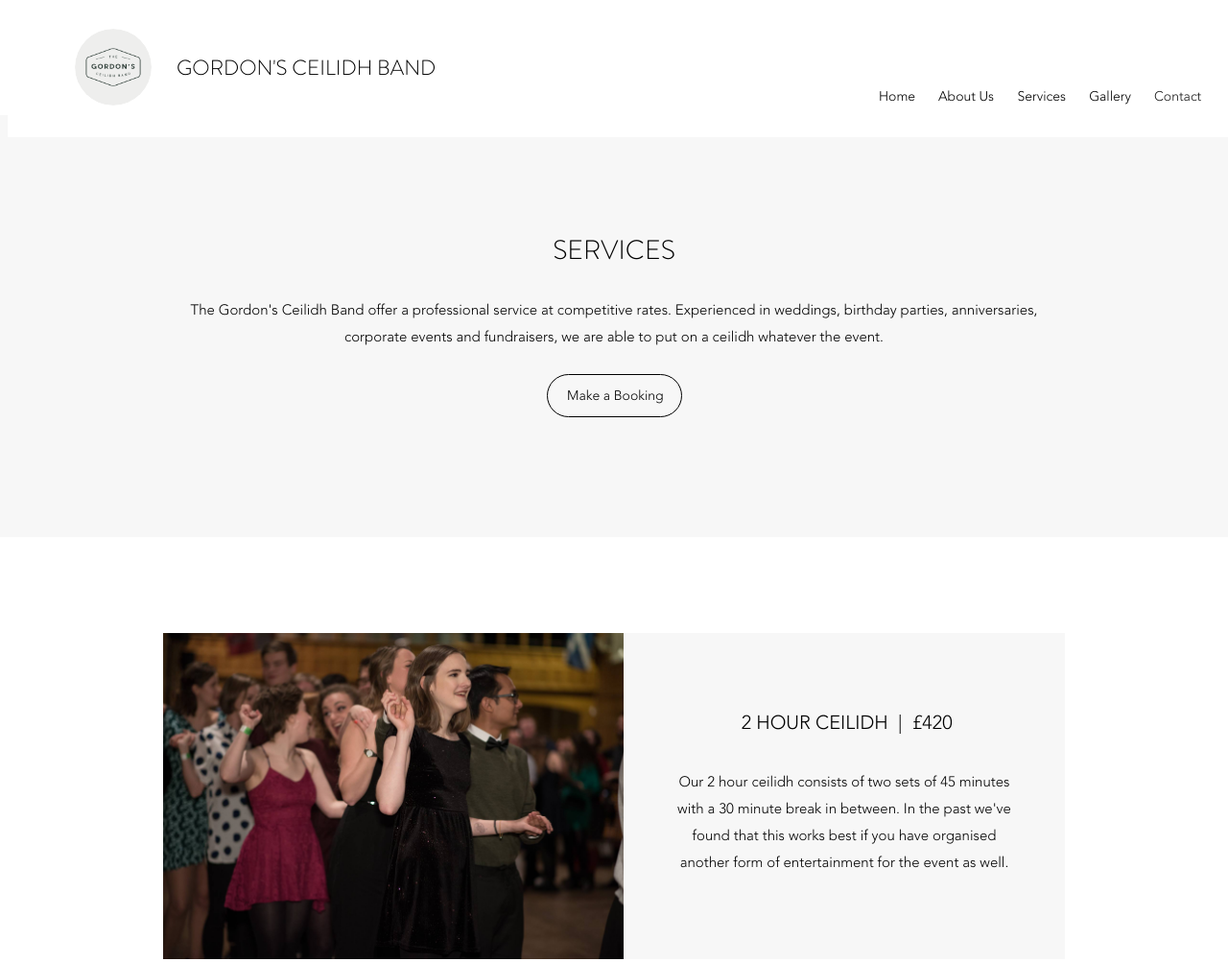
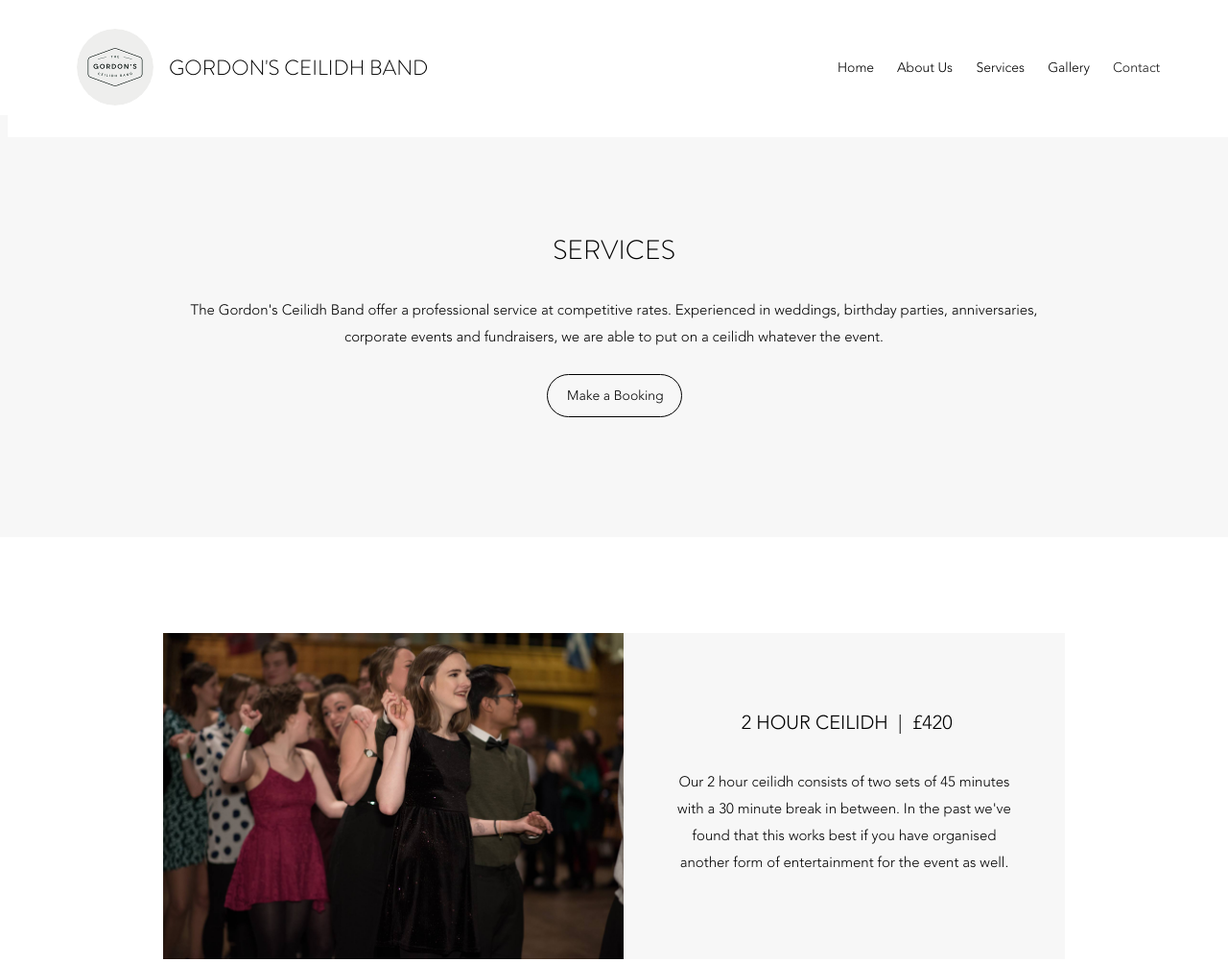
Before and after one commit to gordonsceilidhband/gordonsceilidhband.github.io, a plain HTML site: page services2.html in a window 1280 px wide. Shown: the top 1003 px of the page at 96% size. Drawn offline with Linux system fonts and the light colour scheme.

Commit message:
Services

```diff
--- a/services2.html
+++ b/services2.html
@@ -75,6 +75,7 @@
            <div class="hc1_bg-center"></div>
         </div>
         <div id="SITE_HEADERinlineContent" class="hc1inlineContent">
+
            <section style="min-width: 860px; position: absolute; margin-left: 0px; top: 30px; height: 83px; left: 0px; width: 100%;" data-responsive="true" class="strc1" id="comp-jjhsglqw">
               <div style="position: absolute; top: 0px; width: calc(100% - 120px); height: 100%; overflow: hidden; pointer-events: none; left: 0px; right: 0px; min-width: 980px; clip: rect(0px, 1320px, 83px, 0px);" data-page-id="masterPage" data-enable-video="true" data-bg-effect-name="BackgroundParallax" data-media-type="" data-media-video-type="" data-render-fixed-position="true" data-use-clip-path="" data-needs-clipping="true" class="strc1balata" id="comp-jjhsglqwbalata">
                  <div style="width:100%;height:100%;background-color:transparent;top:0;position:fixed" class="bgColor" id="comp-jjhsglqwbalatabgcolor">
@@ -91,10 +92,10 @@
                        </div>
                        <div style="position:relative;left:0;right:0;top:0;bottom:0" id="comp-jjhsglqw1inlineContentParent" class="style-jjhsgltn3inlineContentParent">
                           <div id="comp-jjhsglqw1inlineContent" class="style-jjhsgltn3inlineContent" style="width:100%;position:absolute;top:0;bottom:0">
-                               <div style="left: 10px; position: absolute; margin-left: calc((100% - 393px) * 0); top: 0px; width: 80px; height: 80px;" data-exact-height="80" data-content-padding-horizontal="0" data-content-padding-vertical="0" title="" class="style-jjkn016b" id="comp-jjhsglqw2">
+                             <div style="left: 12px; position: absolute; margin-left: calc((100% - 393px) * 0); top: 0px; width: 80px; height: 80px;" data-exact-height="80" data-content-padding-horizontal="0" data-content-padding-vertical="0" title="" class="style-jjkn016b" id="comp-jjhsglqw2">
                                 <a style="cursor: pointer; width: 80px; height: 80px;" href="https://gordonsceilidhband.github.io" target="_self" id="comp-jjhsglqw2link" class="style-jjkn016blink">
                                   <div data-style="" class="style-jjkn016bimg" id="comp-jjhsglqw2img" style="position: relative; width: 80px; height: 80px;">
-                                      <img id="comp-jjhsglqw2imgimage" alt="" data-type="image" src="images/favicon.png" style="width: 80px; height: 80px; object-fit: cover;">
+                                    <img id="comp-jjhsglqw2imgimage" alt="GCB HD.png" data-type="image" src="./images/headerlogo.png" style="width: 80px; height: 80px; object-fit: cover;">
                                   </div>
                                 </a>
                              </div>
@@ -104,7 +105,7 @@
                                 .style-jjkn016bimg {border-radius:50%;overflow:hidden;}
                                 .style-jjkn016bimgimage {position:static;box-shadow:#000 0 0 0;user-select:none;}
                              </style>
-                               <div data-packed="true" style="left: 116px; width: 279px; position: absolute; margin-left: calc((100% - 393px) * 0); top: 25px;" class="txtNew" id="comp-jjhsglqw3">
+                             <div data-packed="true" style="left: 108px; width: 279px; position: absolute; margin-left: calc((100% - 393px) * 0); top: 25px;" class="txtNew" id="comp-jjhsglqw3">
                                 <h2 class="font_0" style="line-height:1.41em;"><span class="color_15"><span style="text-decoration:none;"><a href="https://gordonsceilidhband.github.io" target="_self">GORDON'S CEILIDH BAND</a></span></span></h2>
                              </div>
                              <style type="text/css" data-styleid="txtNew">.txtNew {word-wrap:break-word;text-align:start;pointer-events:none;}
@@ -135,7 +136,8 @@
                        </div>
                     </div>
                  </div>
-                   <style type="text/css" data-styleid="style-jjhsgltn3">.style-jjhsgltn3:not([data-mobile-responsive]) .style-jjhsgltn3inlineContent,.style-jjhsgltn3:not([data-mobile-responsive]) .style-jjhsgltn3container {position:absolute;top:0;right:0;bottom:0;left:0;}</style>
+                  <style type="text/css" data-styleid="style-jjhsgltn3">
+                  .style-jjhsgltn3:not([data-mobile-responsive]) .style-jjhsgltn3inlineContent,.style-jjhsgltn3:not([data-mobile-responsive]) .style-jjhsgltn3container {position:absolute;top:0;right:0;bottom:0;left:0;}</style>
                  <div style="flex: 587 1 0%; margin-left: 0px; min-width: 587px; margin-top: 0px; margin-bottom: 0px; top: 0px; height: 83px; position: relative;" data-content-width="587" class="style-jjhsglw22" id="comp-jjhsglqw4">
                     <div id="comp-jjhsglqw4container" class="style-jjhsglw22container">
                        <div style="position: absolute; top: 0px; width: 100%; height: 100%; overflow: hidden; pointer-events: auto; clip: rect(0px, 791px, 83px, 0px);" data-page-id="masterPage" data-enable-video="true" data-bg-effect-name="" data-media-type="" data-media-video-type="" data-render-fixed-position="true" data-use-clip-path="" data-needs-clipping="false" class="style-jjhsglw22balata" id="comp-jjhsglqw4balata">
@@ -145,7 +147,8 @@
                        </div>
                        <div style="position:relative;left:0;right:0;top:0;bottom:0" id="comp-jjhsglqw4inlineContentParent" class="style-jjhsglw22inlineContentParent">
                           <div id="comp-jjhsglqw4inlineContent" class="style-jjhsglw22inlineContent" style="width:100%;position:absolute;top:0;bottom:0">
-                               <nav id="comp-jjhsglyz" style="left: 96px; width: 485px; position: absolute; margin-left: calc((100% - 587px) * 1); top: 26px; height: 30px; overflow-x: visible;" data-menuborder-y="0" data-menubtn-border="0" data-ribbon-els="0" data-label-pad="0" data-ribbon-extra="0" data-drophposition="" data-dropalign="right" dir="ltr" class="style-jjklc31i" data-state="right notMobile" data-dropmode="dropDown">
+
+                             <nav id="comp-jjhsglyz" style="left: 53px; width: 485px; position: absolute; margin-left: calc((100% - 587px) * 1); top: -4px; height: 30px; overflow-x: visible;" data-menuborder-y="0" data-menubtn-border="0" data-ribbon-els="0" data-label-pad="0" data-ribbon-extra="0" data-drophposition="" data-dropalign="right" dir="ltr" class="style-jjklc31i" data-state="right notMobile" data-dropmode="dropDown">
                                 <ul style="text-align:right" aria-label="Site navigation" role="navigation" id="comp-jjhsglyzitemsContainer" class="style-jjklc31iitemsContainer">
                                    <li data-direction="ltr" data-listposition="center" data-data-id="dataItem-jjgx3msi" class="style-jjklc31irepeaterButton" data-state="menu  idle link notMobile" id="comp-jjhsglyz0" data-original-gap-between-text-and-btn="0" aria-hidden="false" style="width: 58px; height: 30px; position: relative; box-sizing: border-box; overflow: visible;">
                                       <a role="button" tabindex="0" aria-haspopup="false" data-listposition="center" href="https://gordonsceilidhband.github.io" target="_self" id="comp-jjhsglyz0linkElement" class="style-jjklc31irepeaterButtonlinkElement">
```
Also changed, not shown: images/headerlogo.png (added), 2 other files. Lines whose indentation alone changed are shown as unchanged.
